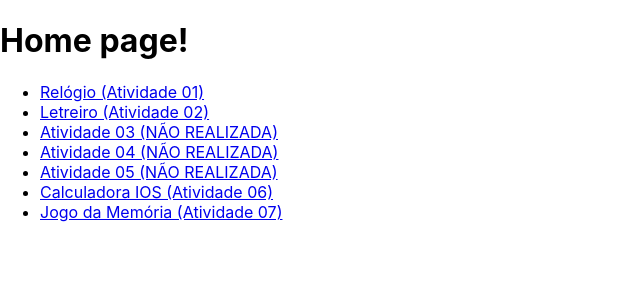
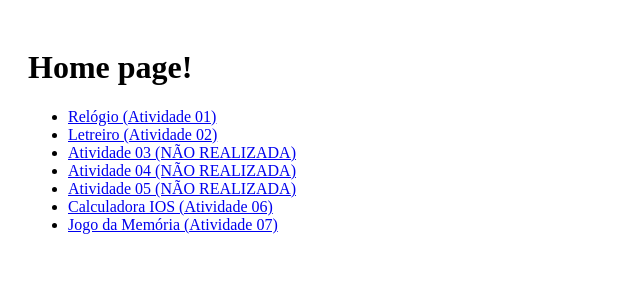
Before and after one commit to joaopdroslv/react-eng-software, a React (Create React App) app: page / in a window 1280 px wide. Shown: the top 300 px of the page, without its empty margins (0-640 px from the left). Built offline with nearby package versions, Linux system fonts and the light colour scheme.

Commit message:
Update index.css

```diff
--- a/src/index.css
+++ b/src/index.css
@@ -1,13 +1,3 @@
 body {
-  margin: 0;
-  font-family: -apple-system, BlinkMacSystemFont, 'Segoe UI', 'Roboto', 'Oxygen',
-    'Ubuntu', 'Cantarell', 'Fira Sans', 'Droid Sans', 'Helvetica Neue',
-    sans-serif;
-  -webkit-font-smoothing: antialiased;
-  -moz-osx-font-smoothing: grayscale;
+  padding: 20px;
 }
-
-code {
-  font-family: source-code-pro, Menlo, Monaco, Consolas, 'Courier New',
-    monospace;
-}
```
